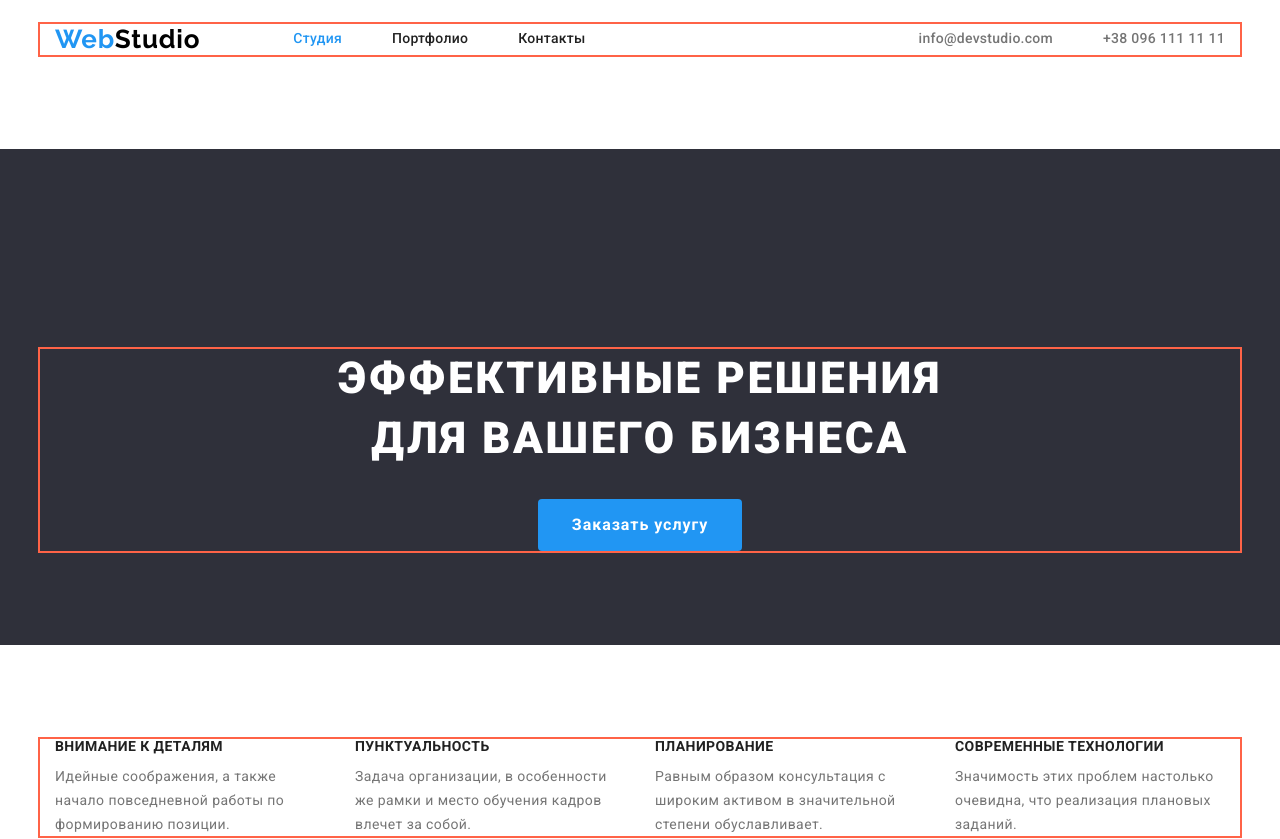
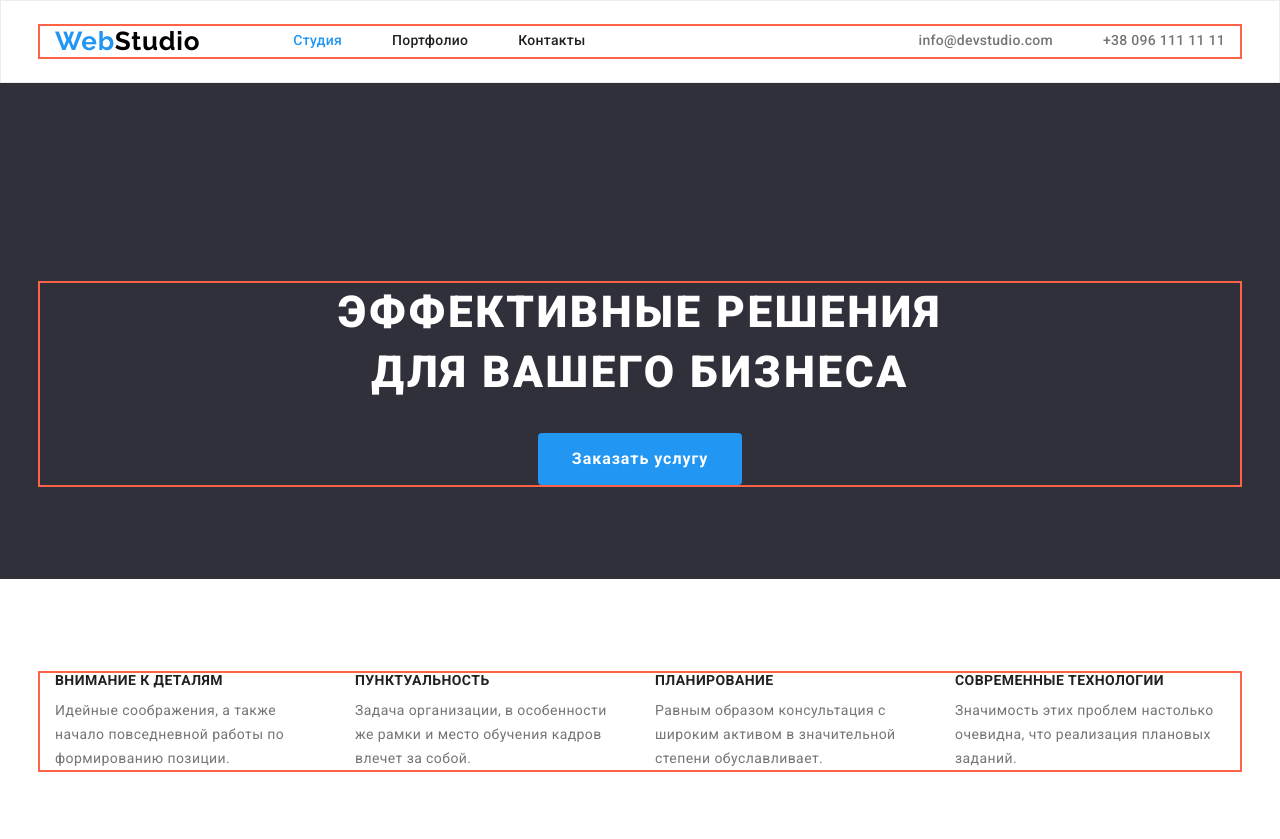
Before and after one commit to AlexMoskalyk/goit-markup-hw-03, a plain HTML site: page index.html in a window 1280 px wide. Shown: the top 839 px of the page. Drawn offline with nearby package versions, Linux system fonts and the light colour scheme.

Commit message:
fix haeder+section features

```diff
--- a/css/styles.css
+++ b/css/styles.css
@@ -83,9 +83,10 @@ body {
 /* ----------------------------------------------------------STUDIA-------------------------------------------------------------------  */
 
 /*------------------------------------------------------------ header----------------------------------------------------------------- */
-.header {
-  padding-top: 24px;
-  padding-bottom: 24px;
+.section.header {
+  padding-top: 25px;
+  padding-bottom: 25px;
+  border: 1px solid #ececec;
 }
 .header-box {
   display: flex;
@@ -196,9 +197,9 @@ body {
 
 /*------------------------------------------------------------ feature----------------------------------------------------------------- */
 
-.features {
+.section.features {
   padding-top: 94px;
-  padding-bottom: 94px;
+  padding-bottom: 0px;
 }
 
 .features.list {
@@ -420,19 +421,19 @@ body {
   flex-wrap: wrap;
 }
 
-.examples .item {
+/* .examples .item {
   margin-right: 30px;
   margin-bottom: 30px;
-  /*  border: 1px solid #eeeeee; */ /* не поимаю почему ломаеться когда подключаю */
-}
+} */
+/*  border: 1px solid #eeeeee; */ /* не поимаю почему ломаеться когда подключаю */
 
-.examples .item:nth-child(3n) {
+/* .examples .item:nth-child(3n) {
   margin-right: 0;
-}
+} */
 
-.examples .item:nth-last-child(-n + 3) {
+/* .examples .item:nth-last-child(-n + 3) {
   margin-bottom: 0px;
-}
+} */
 
 .examples-list.title {
   color: var(--secondary-text-colour);
```
